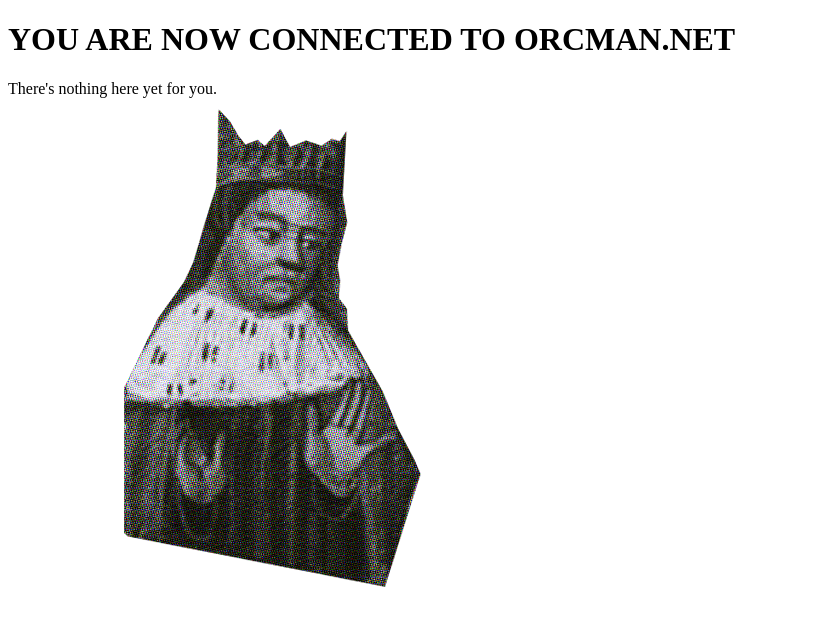
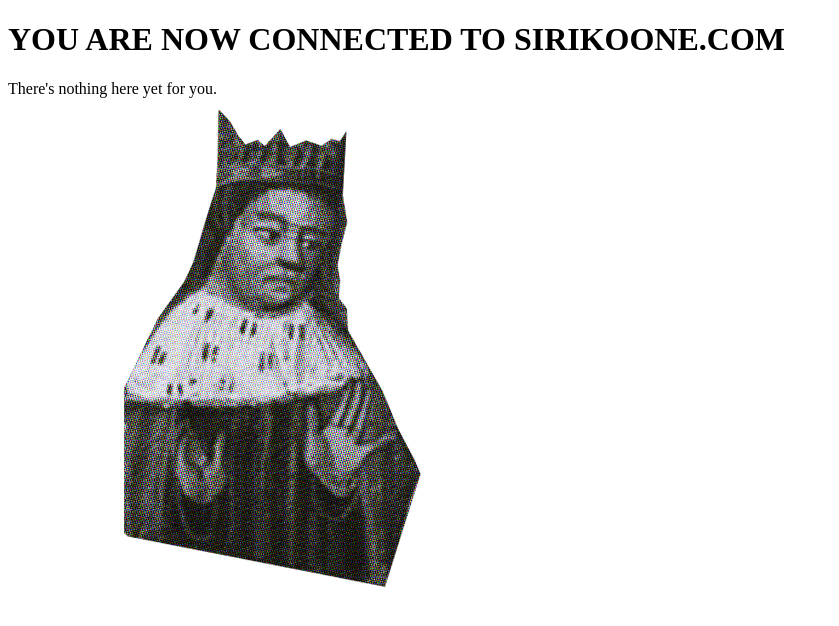
Before and after one commit to Sirikoone/orcman-net, a plain HTML site: page index.html in a window 1280 px wide. Shown: the whole page, without its empty margins (0-839 px from the left). Drawn offline with Linux system fonts and the light colour scheme.

Commit message:
Update index.html

```diff
--- a/index.html
+++ b/index.html
@@ -7,7 +7,7 @@
        <title>Sirikoone's Domain</title>
     </head>
     <body>
-        <h1>YOU ARE NOW CONNECTED TO ORCMAN.NET</h1>
+        <h1>YOU ARE NOW CONNECTED TO SIRIKOONE.COM</h1>
         <p>
             There's nothing here yet for you.
             <br>
```
